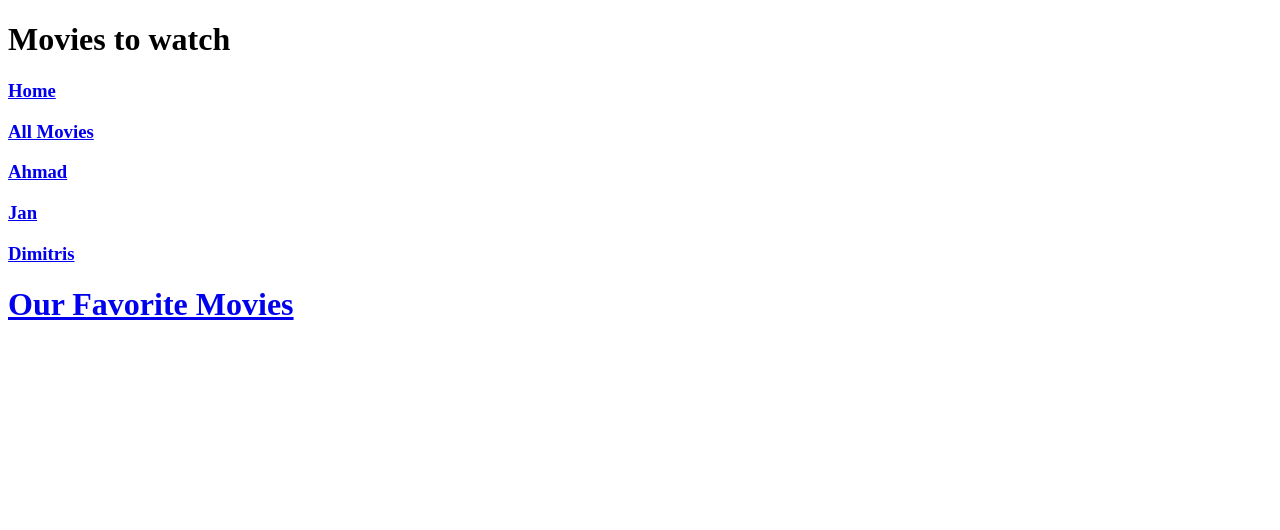
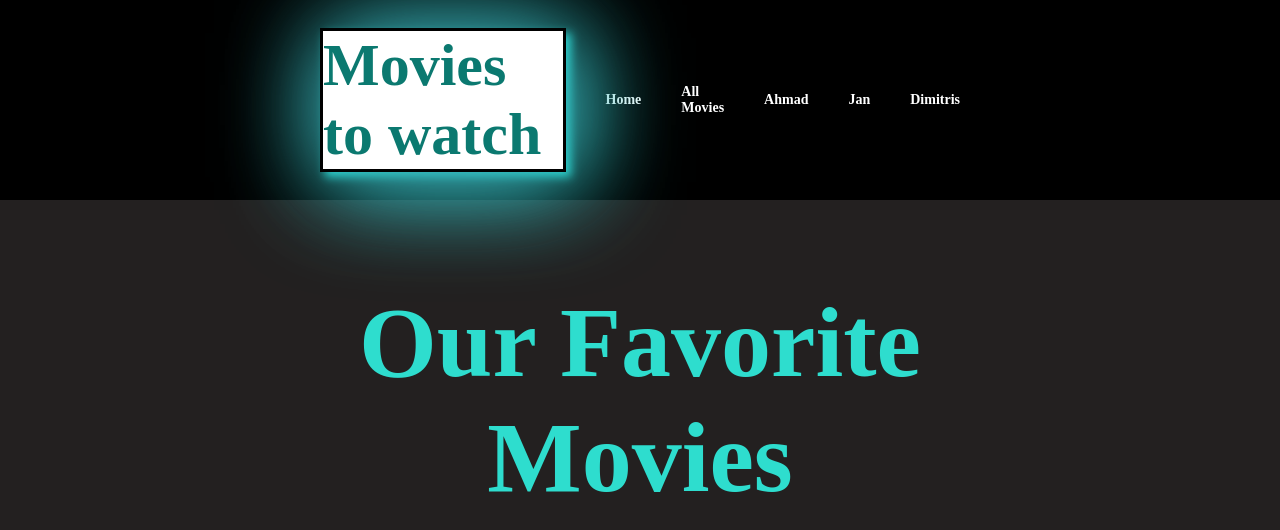
Before and after one commit to JamesAkritidis/Movie-Costum-API-Group1-Project, a React (Create React App) app: page /#/ in a window 1280 px wide. Shown: the top 530 px of the page. Built offline with nearby package versions, Linux system fonts and the light colour scheme; no server answers.

Commit message:
Add fixes and css

```diff
--- a/src/App.css
+++ b/src/App.css
@@ -1,38 +1,53 @@
-.App {
+* {
+  margin: 0;
+  padding: 0;
+  box-sizing: border-box;
+}
+html {
+  font-size: 62.5%;
+}
+body {
+  font-family: "Bebas-Regular";
+  background-color: #232020;
+  color: #fff;
+}
+
+.main-wrapper {
+  width: 75%;
+  max-width: 1400px;
+  margin: 0 auto;
+}
+
+.lp-container {
+  display: flex;
+  justify-content: center;
+  align-items: center;
+  flex-direction: column;
+  height: calc(100vh - 200px);
+}
+
+/* .image-container {
+  position: relative;
+  width: 1000px;
+}
+
+.image-container .image {
+  width: 100%;
+  height: 100%;
+}
+
+.image-container img {
+  width: 100%;
+  height: 100%;
+  object-fit: cover;
+} */
+
+.lp-text {
+  position: absolute;
+  top: 50%;
+  left: 50%;
+  transform: translate(-50%, -50%);
+  color: rgb(46, 221, 206);
+  font-size: 10rem;
   text-align: center;
 }
-
-.App-logo {
-  height: 40vmin;
-  pointer-events: none;
-}
-
-@media (prefers-reduced-motion: no-preference) {
-  .App-logo {
-    animation: App-logo-spin infinite 20s linear;
-  }
-}
-
-.App-header {
-  background-color: #282c34;
-  min-height: 100vh;
-  display: flex;
-  flex-direction: column;
-  align-items: center;
-  justify-content: center;
-  font-size: calc(10px + 2vmin);
-  color: white;
-}
-
-.App-link {
-  color: #61dafb;
-}
-
-@keyframes App-logo-spin {
-  from {
-    transform: rotate(0deg);
-  }
-  to {
-    transform: rotate(360deg);
-  }
-}
--- a/src/App.js
+++ b/src/App.js
@@ -6,7 +6,8 @@ import NavBar from "./components/NavBar"
 import Landingpage from "./components/Landingpage"
 import AllMovies from "./components/AllMovies"
 import SingleCategory from "./components/SingleCategory"
-
+import './App.css';
+import './Main.css'
 
 
   function App() {
--- /dev/null
+++ b/src/Main.css
@@ -0,0 +1,135 @@
+/*NavBar*/
+
+.navbar {
+  height: 200px;
+  display: flex;
+  justify-content: center;
+  align-items: center;
+  background-color: rgb(0, 0, 0);
+}
+
+.inner-container {
+  width: 50%;
+  display: flex;
+  align-items: center;
+  gap: 4rem;
+}
+
+h3 {
+  font-size: 1.4rem;
+  display: flex;
+  flex: 1 1 auto;
+}
+
+.navigation-link {
+  text-decoration: none;
+  color: #fff;
+  transition: all 0.2s ease-out;
+}
+
+.navigation-link:hover {
+  font-size: 2.9rem;
+}
+
+.logo {
+  display: flex;
+  flex: 1 1 auto;
+  justify-content: center;
+  background-color: rgb(255, 255, 255);
+  font-size: 3rem;
+  box-shadow: 0.5rem 0.5rem 10rem rgb(65, 144, 158);
+}
+
+.logo {
+  display: flex;
+  flex: 2 1 auto;
+  justify-content: center;
+  border: solid 0.3rem #000;
+  width: 120rem;
+  filter: drop-shadow(0.5rem 0.5rem 0.5rem rgb(35, 233, 223));
+  color: #000;
+}
+.logo h1 {
+  color: rgb(11, 121, 112);
+}
+
+/*Categories*/
+.categories-favorite {
+  font-size: 5rem;
+  text-align: center;
+  margin-top: 100px;
+  margin-bottom: 50px;
+  color: rgb(231, 218, 100);
+  text-shadow: 5px 5px 100px rgb(0, 0, 0);
+}
+
+.singlecategory-link {
+  display: flex;
+  justify-content: space-between;
+}
+
+.singlecategory-link img {
+  width: 350px;
+  height: 450px;
+}
+
+.categories-all {
+  margin-top: 100px;
+  margin-bottom: 50px;
+  font-size: 5rem;
+  color: rgb(231, 218, 100);
+}
+
+.grid-container {
+  display: flex;
+  flex-direction: column;
+  justify-content: center;
+  align-items: center;
+}
+
+.category-grid {
+  display: grid;
+  grid-template-columns: repeat(3, 1fr);
+  gap: 50px;
+}
+
+.grid-image {
+  width: 350px;
+  height: 450px;
+  border: 2px solid rgb(173, 163, 66);
+}
+
+.singlecategory-link .hpcontainer {
+  display: flex;
+  justify-content: center;
+  align-items: center;
+  flex-direction: column;
+  height: calc(100vh - 200px);
+}
+
+.singlecategory-link {
+  position: relative;
+  width: 350px;
+  /* margin-top: 50px; */
+}
+
+.singlecategory-link {
+  width: 100%;
+  height: 100%;
+}
+
+.singlecategory-link {
+  width: 100%;
+  height: 100%;
+  object-fit: cover;
+}
+
+.singlecategory-link .text {
+  position: absolute;
+  top: 50%;
+  left: 50%;
+  transform: translate(-50%, -50%);
+  color: rgb(231, 218, 100);
+  font-size: 5rem;
+  text-align: center;
+}
--- /dev/null
+++ b/src/Post.css
@@ -0,0 +1,31 @@
+.post-container {
+  margin-top: 10rem;
+  margin-bottom: 10rem;
+}
+
+.post {
+  display: flex;
+  flex-direction: row;
+  margin-top: 5rem;
+}
+
+.trailer-container {
+  margin-right: 5rem;
+}
+
+.movie-details {
+  /* box-shadow: 5px 5px 100px rgb(231, 218, 100); */
+  display: flex;
+  flex-direction: column;
+  justify-content: space-between;
+}
+
+.title-container {
+  display: flex;
+  flex-direction: row;
+}
+
+.movieTitle {
+  font-size: 14.5rem;
+  color: rgb(46, 221, 206);
+}
--- a/src/components/AllMovies.js
+++ b/src/components/AllMovies.js
@@ -1,17 +1,38 @@
 import React from 'react'
-// import {NavLink} from 'react-router-dom'
+import {NavLink} from 'react-router-dom';
+import '../Main.css'
 
-function AllMovies() {
+function AllMovies({movies}) {
     return (
+        <div className='categories'>
+            <h1 className='categories-favorite'>Our favorite Movies</h1>
+            <div className='singlecategory-link'>
+                <NavLink to="/SingleCategory/Ahmad">
+                    <div>
+                        <h1 className="text">Ahmad</h1>
+                    </div>
+                </NavLink>
+                <NavLink to="/SingleCategory/Jan">
+                    <div>
+                        <h1 className="text">Jan</h1>
+                    </div>
+                </NavLink>
+                <NavLink to="/SingleCategory/Dimitris">
+                    <div>
+                        <h1 className="text">Dimitris</h1>
+                    </div>
+                </NavLink>
+            </div>
         <div className="grid-movies-container">
             <h2 className="movies-all">All our favorite movies</h2>
             <div className="movie-grid">
-                {/* {movies.map((item, index) =>
+                {movies.map((item, index) =>
                 (<NavLink to={`/SingleMovie/${item.fields.id}`}>
                 <img key={index}  src={item.fields.Poster.fields.url} alt="Movies"
-                 className="poster-grid"/></NavLink>))} */}
+                 className="poster-grid"/></NavLink>))}
             </div>
 
+        </div>
         </div>
     )
 }
--- a/src/components/NavBar.js
+++ b/src/components/NavBar.js
@@ -5,15 +5,16 @@ const NavBar = () => {
     return (
         <div className= "navbar">
             {/* navbar logo and names for the links */}
+            <div className="inner-container">
             <div className='logo'><h1>Movies to watch</h1></div>
 
 
             <h3><NavLink className="navigation-link" to='/'>Home</NavLink></h3>
             <h3><NavLink className="navigation-link" to='/SingleMovie'>All Movies</NavLink></h3>
-            <h3><NavLink className="navigation-link" to='/SingleCategory/Ahmad'>Ahmad</NavLink></h3>
+            <h3><NavLink className="navigation-link" to='/singlecategory/Ahmad'>Ahmad</NavLink></h3>
             <h3><NavLink className="navigation-link" to='/SingleCategory/Jan'>Jan</NavLink></h3>
             <h3><NavLink className="navigation-link" to='/SingleCategory/Dimitris'>Dimitris</NavLink></h3>
-
+            </div>
         </div>
     )
 }
--- a/src/components/Post.js
+++ b/src/components/Post.js
@@ -1,4 +1,5 @@
 import React from 'react'
+import '../Post.css'
 
 function Post({item}) {
     return (
--- a/src/components/SingleCategory.js
+++ b/src/components/SingleCategory.js
@@ -1,13 +1,14 @@
 import React from 'react'
 import {useParams} from 'react-router-dom'
 import Post from './Post';
+import '../Post.css'
 
 function SingleCategory({movies}) {
 
     const {person} = useParams ();
     console.log(person)
 
-    const getSingleMovie = movies.filter (el => el.fields.Categories === person);
+    const getSingleMovie = movies.filter (el => el.fields.Category === person);
     console.log(getSingleMovie)
     console.log(movies)
     console.log(person)
--- a/src/components/SingleMovie.js
+++ b/src/components/SingleMovie.js
@@ -1,6 +1,7 @@
 import React from 'react'
 import {useParams} from 'react-router-dom';
 import Post from './Post';
+import '../Post.css'
 
 function SingleMovie({movies}) {
 
```
